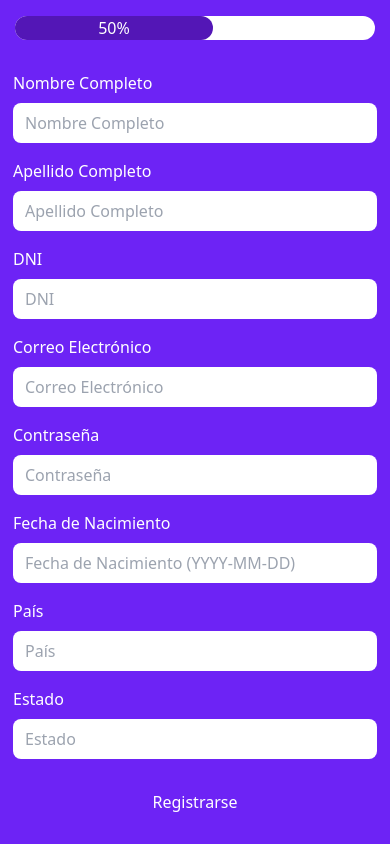
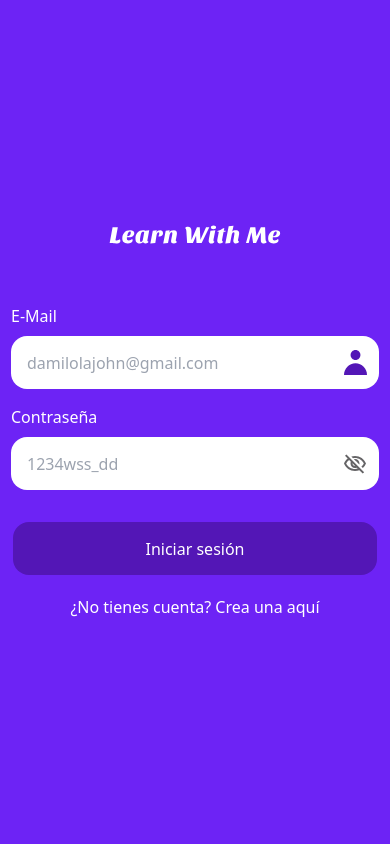
Before and after one commit to No-Country/c13-19-m-java-react-front, a Next.js app: page / in a window 390 px wide. Built offline with nearby package versions, Linux system fonts and the light colour scheme; a web font is replaced by a local one.

Commit message:
fix: login responsive

```diff
--- a/src/app/hooks/useAuth.ts
+++ b/src/app/hooks/useAuth.ts
@@ -17,8 +17,8 @@ export function useAuth () {
             if(response.status) {
                 router.push('/pages/carrousel')
             }
-        } catch (error: any) {
-            console.log('ocurrio un herror: ', error)
+        } catch (error) {
+            console.log(error)
         }
     }
 
--- /dev/null
+++ b/src/app/icons/ProfileLoginIcon.tsx
@@ -0,0 +1,9 @@
+export default function ProfileLoginIcon() {
+    return (
+        <svg width="23" height="25" viewBox="0 0 23 25" fill="none" xmlns="http://www.w3.org/2000/svg">
+            <path d="M11.5 10C14.222 10 16.4286 7.76142 16.4286 5C16.4286 2.23858 14.222 0 11.5 0C8.77803 0 6.57143 2.23858 6.57143 5C6.57143 7.76142 8.77803 10 11.5 10Z" fill="#5316B6" />
+            <path d="M0 25C0 18.5567 5.14873 13.3333 11.5 13.3333C17.8513 13.3333 23 18.5567 23 25H0Z" fill="#5316B6" />
+        </svg>
+
+    )
+}
--- /dev/null
+++ b/src/app/icons/Visibility.tsx
@@ -0,0 +1,21 @@
+'use client'
+
+type VisibilityProps = {
+    setState: (arg: boolean) => void,
+    state: boolean
+}
+export default function Visibility({ setState, state }: VisibilityProps) {
+    return (
+        <svg onClick={() => setState(!state)} className="cursor-pointer" width="24" height="24" viewBox="0 0 24 24" fill="none" xmlns="http://www.w3.org/2000/svg">
+            <g clipPath="url(#clip0_25_11806)">
+                <path d="M12 5.99995C15.79 5.99995 19.17 8.12995 20.82 11.5C20.23 12.72 19.4 13.77 18.41 14.62L19.82 16.03C21.21 14.8 22.31 13.26 23 11.5C21.27 7.10995 17 3.99995 12 3.99995C10.73 3.99995 9.51 4.19995 8.36 4.56995L10.01 6.21995C10.66 6.08995 11.32 5.99995 12 5.99995ZM10.93 7.13995L13 9.20995C13.57 9.45995 14.03 9.91995 14.28 10.49L16.35 12.56C16.43 12.22 16.49 11.86 16.49 11.49C16.5 9.00995 14.48 6.99995 12 6.99995C11.63 6.99995 11.28 7.04995 10.93 7.13995ZM2.01 3.86995L4.69 6.54995C3.06 7.82995 1.77 9.52995 1 11.5C2.73 15.89 7 19 12 19C13.52 19 14.98 18.71 16.32 18.18L19.74 21.6L21.15 20.19L3.42 2.44995L2.01 3.86995ZM9.51 11.37L12.12 13.98C12.08 13.99 12.04 14 12 14C10.62 14 9.5 12.88 9.5 11.5C9.5 11.45 9.51 11.42 9.51 11.37ZM6.11 7.96995L7.86 9.71995C7.63 10.27 7.5 10.87 7.5 11.5C7.5 13.98 9.52 16 12 16C12.63 16 13.23 15.87 13.77 15.64L14.75 16.62C13.87 16.86 12.95 17 12 17C8.21 17 4.83 14.87 3.18 11.5C3.88 10.07 4.9 8.88995 6.11 7.96995Z" fill="#656466" />
+            </g>
+            <defs>
+                <clipPath id="clip0_25_11806">
+                    <rect width="24" height="24" fill="white" />
+                </clipPath>
+            </defs>
+        </svg>
+
+    )
+}
--- a/src/app/page.tsx
+++ b/src/app/page.tsx
@@ -7,11 +7,16 @@ import Login from "./pages/login/loginPage";
 import Carrousel from "./pages/carrousel/carrouselPage";
 import Registro from "./pages/register/registerPage";
 import CardContainer from "./components/CardContainer";
+import DashboradLayout from "./pages/dashboard/layout";
 
 export default function Home() {
   return (
     <>
-      <Registro />
+      {/* <Registro /> */}
+      <Login />
+      {/* <DashboradLayout>
+        <h2>Hello from dashboard</h2>
+      </DashboradLayout> */}
     </>
   );
 }
--- a/src/app/pages/login/loginPage.tsx
+++ b/src/app/pages/login/loginPage.tsx
@@ -1,29 +1,29 @@
 'use client'
-
 import React, { useState } from "react"
 import login_image from '../../../../public/images/login_image.png'
-import learn_logo from '../../../../public/images/learn_logo.png'
 import Image from "next/image"
 import { useAuth } from "@/app/hooks/useAuth"
-import IconGoogle from "@/app/constants/IconGoogle"
-import IconApple from "@/app/constants/IconApple"
 import { useFormik } from "formik"
 import { basicSchema } from "@/app/schemas"
+import LearnWithMe from "@/app/icons/LearnWithMe"
+import Visibility from "@/app/icons/Visibility"
+import ProfileLoginIcon from "@/app/icons/ProfileLoginIcon"
+import Link from "next/link"
 
 
 const Login = () => {
 
   const { login } = useAuth()
-  const [error, setError] = useState('')
+  const [error, setError] = useState<string | null>(null)
+  const [visibilityPassword, setVisibilityPassword] = useState<boolean>(false)
 
   const onSubmit = async (values: any) => {
     const { mail, password } = values
-    try {
-      await login({ mail, password })
-    } catch (error) {
-      setError('credenciales incorrectas')
-      console.log('error al intentar iniciar secion: ', error)
+    const response = await login({ mail, password })
+    if (response === undefined) {
+      setError('error de credenciales')
     }
+
   }
   const formik = useFormik({
     initialValues: {
@@ -36,23 +36,28 @@ const Login = () => {
 
   return (
     <div className="flex justify-around bg-[#6D23F5] w-full h-screen items-center">
-      <Image src={login_image} width={500} className="sm:max-w-lg sm:block hidden" height={500} alt="logo_image" />
+      <Image src={login_image} width={500} className="sm:max-w-lg lg:block hidden" height={500} alt="logo_image" />
       <div className="flex flex-col items-center w-96 gap-5">
-        <Image src={learn_logo} width={268} height={135} alt="learn_with_me_logo" />
-        <form onSubmit={formik.handleSubmit} className="flex flex-col gap-4">
-          {error ? <span className="text-red-400">{error}</span> : ''}
+        <LearnWithMe />
+        <form onSubmit={formik.handleSubmit} className="flex flex-col gap-4 max-w-sm m-auto px-2 w-full  ">
+          {error ? <span className="text-center font-medium text-red-500">{error}</span> : <span className="py-3"></span>}
           <div className="flex flex-col gap-2">
-            <label htmlFor="email" className="text-white">usuario o correo</label>
-            <input onChange={formik.handleChange} value={formik.values.mail} placeholder="damilolajohn@gmail.com" name="mail" style={{ width: '364px', height: '53px' }} type="email" />
+            <label htmlFor="email" className="text-white">E-Mail</label>
+            <div className="flex justify-between w-full items-center bg-white rounded-2xl px-3">
+              <input type="email" onChange={formik.handleChange} value={formik.values.mail} placeholder="damilolajohn@gmail.com" name="mail" className="max-w-[260px] w-full h-[53px] p-1 bg-transparent text-black focus:outline-none" />
+              <ProfileLoginIcon />
+            </div>
           </div>
           <div className="flex flex-col gap-2">
-            <label className="text-white">contraseña</label>
-            <input type="password" onChange={formik.handleChange} value={formik.values.password} placeholder="1234wss_dd" name="password" style={{ width: '364px', height: '53px' }} />
+            <label className="text-white">Contraseña</label>
+            <div className="flex justify-between w-full items-center bg-white rounded-2xl px-3">
+              <input type={visibilityPassword ? 'text' : 'password'} onChange={formik.handleChange} value={formik.values.password} placeholder="1234wss_dd" name="password" className="max-w-[270px] w-full bg-transparent h-[53px] p-1 text-black focus:outline-none " />
+              <Visibility setState={setVisibilityPassword} state={visibilityPassword} />
+            </div>
           </div>
-          <button type="submit" className="w-[364px] h-[53px] rounded-2xl bg-[#5316B6] text-white">Iniciar seción</button>
+          <button style={{ backgroundColor: '#5316B6' }} type="submit" className="max-w-[364px] m-auto w-full h-[53px] rounded-2xl mt-4  text-white">Iniciar sesión</button>
         </form>
-        <button className="w-[364px] h-[53px] rounded-2xl bg-[#5316B6] flex justify-center items-center gap-3 text-white"><IconGoogle />  Continuar con Google</button>
-        <button className="w-[364px] h-[53px] rounded-2xl bg-[#5316B6] flex justify-center items-center gap-3 text-white"><IconApple /> Continuar con Apple ID</button>
+        <Link className=" text-white block" href='/'>¿No tienes cuenta? Crea una aquí</Link>
       </div>
     </div>
   )
--- a/src/app/services/auth_s.ts
+++ b/src/app/services/auth_s.ts
@@ -1,12 +1,12 @@
 import axiosInstance from "../utils/axiosInterface";
-import {LoginCredentialsProps, LoginResponseProps} from '../interfaces/auth.interface'
+import {LoginCredentialsProps} from '../interfaces/auth.interface'
 import { AxiosResponse } from "axios";
 
 export async function login (credentials: LoginCredentialsProps): Promise<any> {
     try {
-        const response: AxiosResponse = await axiosInstance.post('https://learn-with-me-develop.up.railway.app/Api/v1/alumno/login', credentials)
+        const response: AxiosResponse = await axiosInstance.post(`${process.env.NEXT_APP_AUTH_FOR_PAGE}/alumno/login`, credentials)
         return response
     } catch (error: any) {
-        throw new Error ('inicio de fdsfds secion fallido')
+        throw new Error ('inicio de secion fallido: ', error)
     }
 }
--- a/tailwind.config.ts
+++ b/tailwind.config.ts
@@ -13,6 +13,9 @@ const config: Config = {
         "gradient-radial": "radial-gradient(var(--tw-gradient-stops))",
         "gradient-conic":
           "conic-gradient(from 180deg at 50% 50%, var(--tw-gradient-stops))",
+      },
+      backgroundColor : {
+        'button': '#5316B6'
       },
       fontFamily: {
         sansita: "var(--font-sansita)",
```
Also changed, not shown: public/Icon.svg (added), src/app/globals.css (line endings or trailing spaces).
